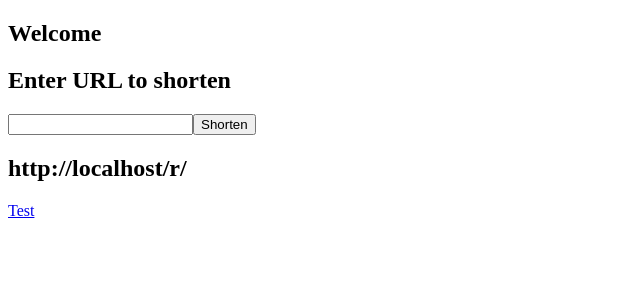
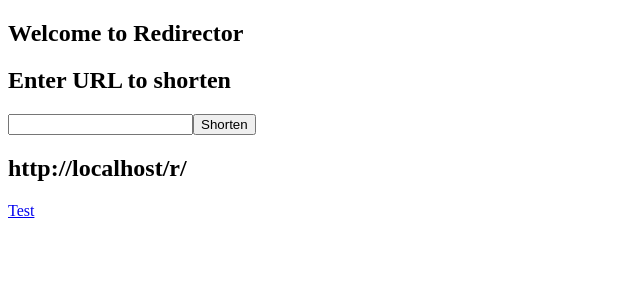
Before and after one commit to davidevanlovett/brandon_special_challenge, a React (Create React App) app in the folder client/: page / in a window 1280 px wide. Shown: the top 300 px of the page, without its empty margins (0-640 px from the left). Built offline with nearby package versions, Linux system fonts and the light colour scheme.

Commit message:
Code cleanup

```diff
--- a/client/src/App.js
+++ b/client/src/App.js
@@ -9,7 +9,7 @@ function App() {
     return (
         <>
             <Router>
-                <h2>Welcome</h2>
+                <h2>Welcome to Redirector</h2>
                 <Switch>
                     <Route exact path="/">
                         <Home />
--- a/client/src/pages/Home.js
+++ b/client/src/pages/Home.js
@@ -1,4 +1,4 @@
-import { useEffect, useState } from 'react';
+import { useState } from 'react';
 import axios from 'axios';
 import { Link } from 'react-router-dom';
 export default function Home() {
--- a/client/src/pages/Redirect.js
+++ b/client/src/pages/Redirect.js
@@ -5,7 +5,7 @@ import {
 } from "react-router-dom";
 
 export default function Redirect() {
-    const {eId} = useParams();
+    const { eId } = useParams();
 
     useEffect(() => {
         axios.get(`/api/urls/${eId}`).then(({ data }) => {
```
Also changed, not shown: client/src/index.js (+4 -4 lines).
